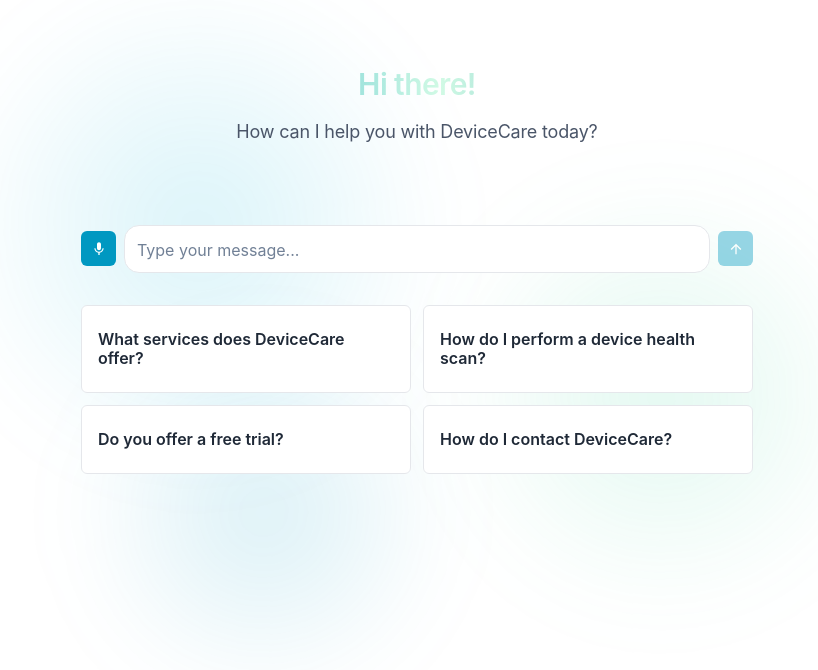
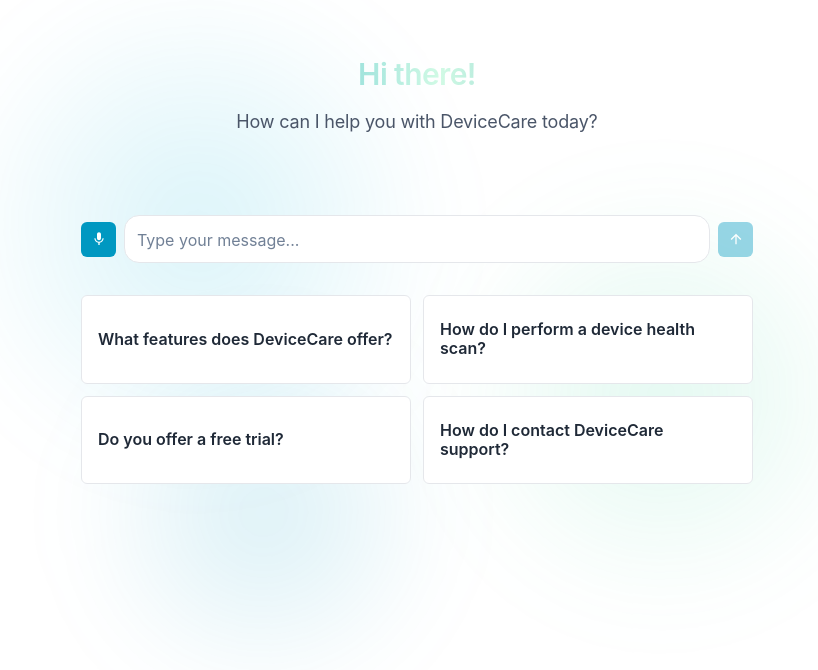
Before and after one commit to felii30/devicecare-chatbot, a React (Create React App) app in the folder client/: page / in a window 1280 px wide. Shown: the part 130-800 px from the top of the page, without its empty margins (223-1041 px from the left). Built offline with nearby package versions, Linux system fonts and the light colour scheme; no server answers.

Commit message:
new messages

```diff
--- a/client/src/components/WelcomeScreen.tsx
+++ b/client/src/components/WelcomeScreen.tsx
@@ -17,10 +17,10 @@
 }
 
 const EXAMPLE_PROMPTS = [
-  "What services does DeviceCare offer?",
+  "What features does DeviceCare offer?",
   "How do I perform a device health scan?",
   "Do you offer a free trial?",
-  "How do I contact DeviceCare?",
+  "How do I contact DeviceCare support?",
 ]
 
 export const WelcomeScreen: React.FC<WelcomeScreenProps> = ({
```
